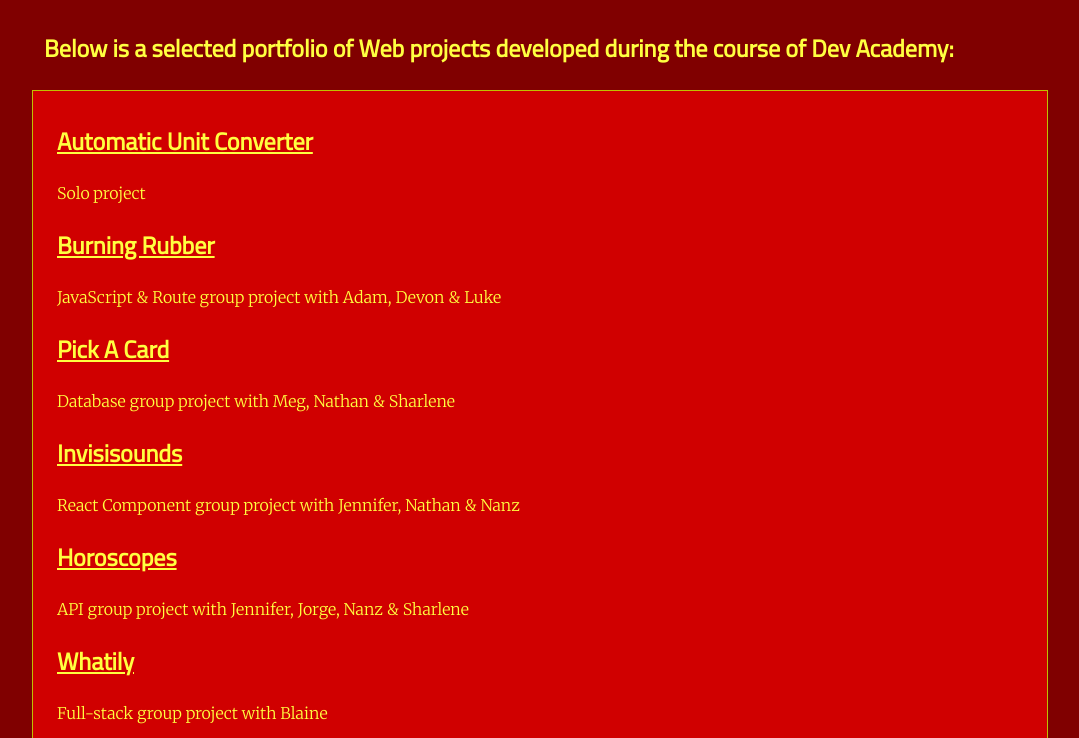
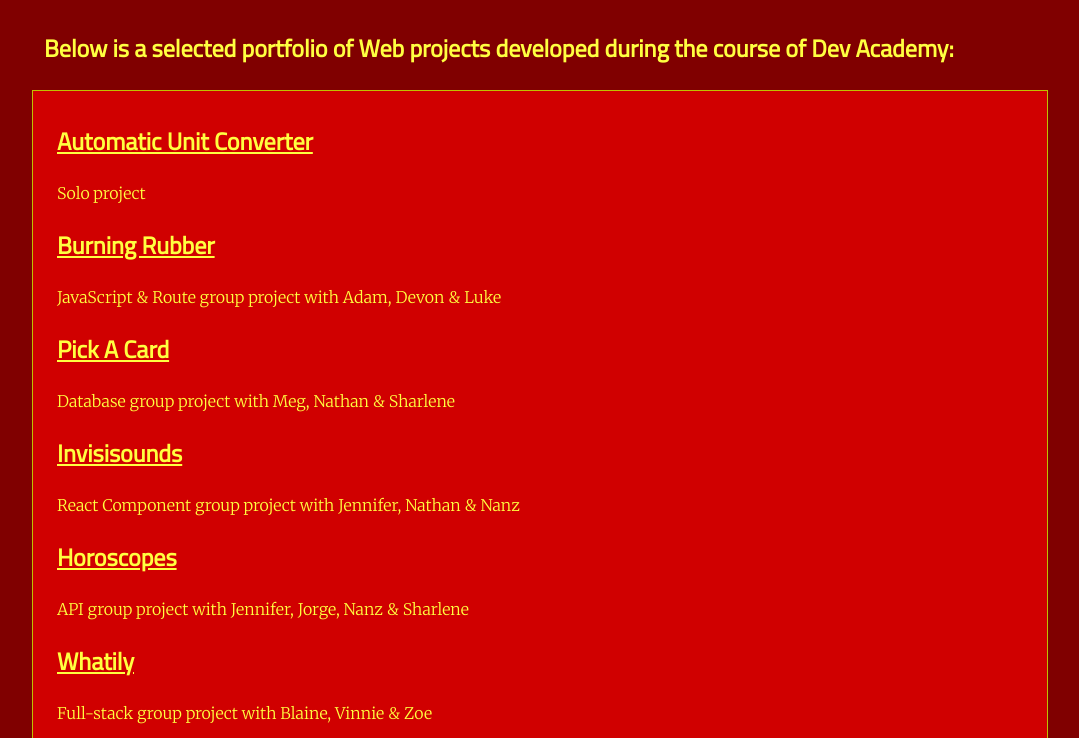
Before and after one commit to mktsewhoy/mktsewhoy.github.io, a plain HTML site: page portfolio/index.html in a window 1280 px wide. Shown: the part 214-952 px from the top of the page, without its empty margins (100-1179 px from the left). Drawn offline with Linux system fonts and the light colour scheme.

Commit message:
Updated Portfolio folder.

```diff
--- a/portfolio/index.html
+++ b/portfolio/index.html
@@ -32,7 +32,7 @@
             <h3><a href='https://github.com/piwakawaka-2019/horoscopes'>Horoscopes</a></h3>
             <p>API group project with  Jennifer, Jorge, Nanz & Sharlene</p>
             <h3><a href='https://github.com/piwakawaka-2019/What-ly'>Whatily</a></h3>
-            <p>Full-stack group project with Blaine</p>
+            <p>Full-stack group project with Blaine, Vinnie & Zoe</p>
             <h3><a href='http://motherloaded.herokuapp.com/'>MotherLoad</a></h3>
             <p>Final full-stack group project with Adam, Meg & Nathan</p>
             <!-- </div> -->
```
